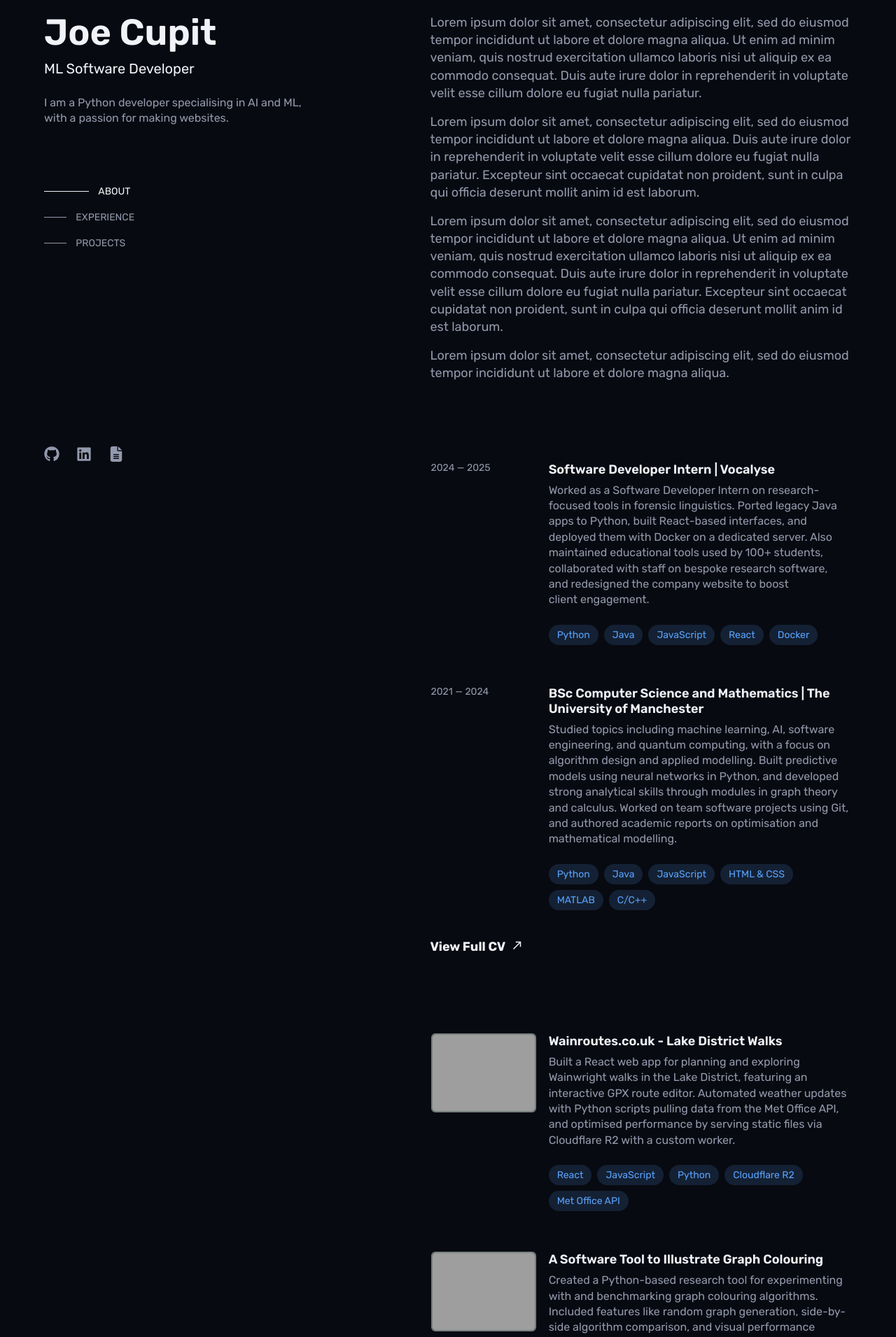
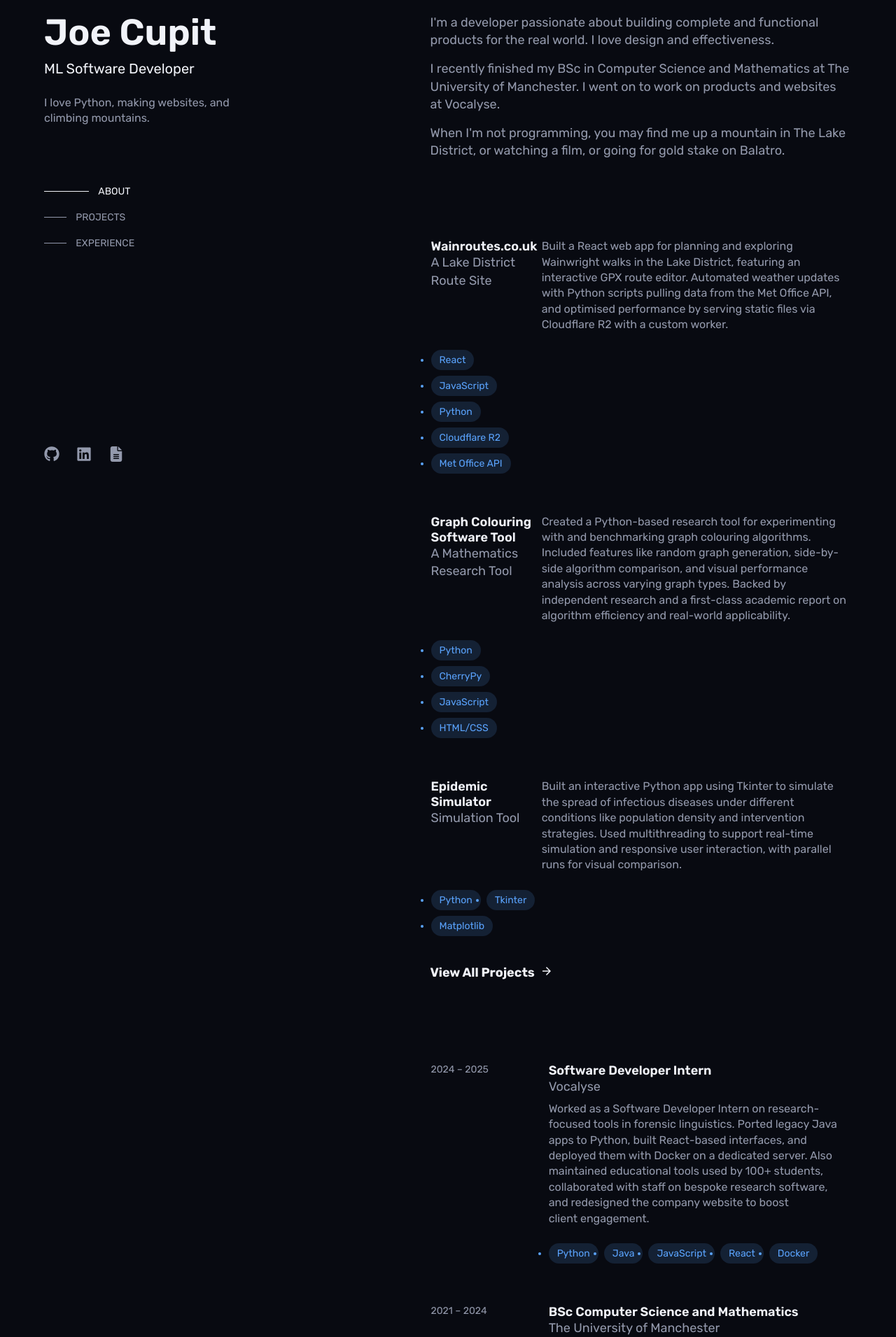
Before and after one commit to joe-cupit/web-portfolio, a React (Vite) app: page /cv in a window 1280 px wide. Shown: the part 60-1971 px from the top of the page at 70% size. Built offline with nearby package versions, Linux system fonts and the light colour scheme; grey boxes are pictures that could not be loaded.

Commit message:
Use CV data from json file

```diff
--- a/package.json
+++ b/package.json
@@ -12,6 +12,7 @@
   "dependencies": {
     "react": "^19.0.0",
     "react-dom": "^19.0.0",
+    "react-markdown": "^10.1.0",
     "react-router": "^7.5.0"
   },
   "devDependencies": {
--- /dev/null
+++ b/src/assets/cv.json
@@ -0,0 +1,52 @@
+{
+  "name": "Joe Cupit",
+  "tag": "ML Software Developer",
+  "intro": "I love Python, making websites, and climbing mountains.",
+  "sections": {
+    "about": [
+        "I'm a developer passionate about building complete and functional products for the real world. I love design and effectiveness.",
+        "I recently finished my BSc in Computer Science and Mathematics at [The University of Manchester](https://www.manchester.ac.uk/). I went on to work on products and websites at [Vocalyse](https://www.vocalyse.co.uk/).",
+        "When I'm not programming, you may find me up a mountain in The Lake District, or watching a film, or going for gold stake on [Balatro](https://www.playbalatro.com/)."
+    ],
+    "experience": [
+      {
+        "title": "Software Developer Intern",
+        "subtitle": "Vocalyse",
+        "dates": ["2024", "2025"],
+        "description": "Worked as a Software Developer Intern on research-focused tools in forensic linguistics. Ported legacy Java apps to Python, built React-based interfaces, and deployed them with Docker on a dedicated server. Also maintained educational tools used by 100+ students, collaborated with staff on bespoke research software, and redesigned the company website to boost client engagement.",
+        "tools": ["Python", "Java", "JavaScript", "React", "Docker"],
+        "link": "https://www.vocalyse.co.uk"
+      },
+      {
+        "title": "BSc Computer Science and Mathematics",
+        "subtitle": "The University of Manchester",
+        "dates": ["2021", "2024"],
+        "description": "Studied topics including machine learning, AI, software engineering, and quantum computing, with a focus on algorithm design and applied modelling. Built predictive models using neural networks in Python, and developed strong analytical skills through modules in graph theory and calculus. Worked on team software projects using Git, and authored academic reports on optimisation and mathematical modelling.",
+        "tools": ["Python", "Java", "JavaScript", "HTML/CSS", "MATLAB", "C/C++"]
+      }
+    ],
+    "projects": [
+      {
+        "title": "Wainroutes.co.uk",
+        "subtitle": "A Lake District Route Site",
+        "imageUrl": "wainroutes.png",
+        "description": "Built a React web app for planning and exploring Wainwright walks in the Lake District, featuring an interactive GPX route editor. Automated weather updates with Python scripts pulling data from the Met Office API, and optimised performance by serving static files via Cloudflare R2 with a custom worker.",
+        "tools": ["React", "JavaScript", "Python", "Cloudflare R2", "Met Office API"]
+      },
+      {
+        "title": "Graph Colouring Software Tool",
+        "subtitle": "A Mathematics Research Tool",
+        "imageUrl": "a-software-tool-to-illustrate-graph-colouring.png",
+        "description": "Created a Python-based research tool for experimenting with and benchmarking graph colouring algorithms. Included features like random graph generation, side-by-side algorithm comparison, and visual performance analysis across varying graph types. Backed by independent research and a first-class academic report on algorithm efficiency and real-world applicability.",
+        "tools": ["Python", "CherryPy", "JavaScript", "HTML/CSS"]
+      },
+      {
+        "title": "Epidemic Simulator",
+        "subtitle": "Simulation Tool",
+        "imageUrl": "wonderlane-b9-odQi5oDo-unsplash.jpg",
+        "description": "Built an interactive Python app using Tkinter to simulate the spread of infectious diseases under different conditions like population density and intervention strategies. Used multithreading to support real-time simulation and responsive user interaction, with parallel runs for visual comparison.",
+        "tools": ["Python", "Tkinter", "Matplotlib"]
+      }
+    ]
+  }
+}
--- a/src/pages/CV/CV.tsx
+++ b/src/pages/CV/CV.tsx
@@ -3,8 +3,39 @@ import About from "./sections/About";
 import Experience from "./sections/Experience";
 import Projects from "./sections/Projects";
 
+import CVJson from "../../assets/cv.json";
+
+
+export type ExperienceType = {
+  title: string;
+  subtitle?: string;
+  dates: [string, string];
+  description: string;
+  tools: string[];
+  link?: string;
+}
+export type ProjectType = {
+  title: string;
+  subtitle?: string;
+  imageUrl: string;
+  description: string;
+  tools: string[];
+}
+
+type CVType = {
+  name: string;
+  tag: string;
+  intro: string;
+  sections: {
+    about: string[];
+    experience: ExperienceType[];
+    projects: ProjectType[]};
+}
+
 
 export default function CV() {
+
+  const data = CVJson as CVType;
 
   const [currentSection, setCurrentSection] = useState("about");
 
@@ -13,8 +44,8 @@ export default function CV() {
   const projectsRef = useRef<HTMLElement>(null);
   const sections = [
     {section: "about", ref: aboutRef},
+    {section: "projects", ref: projectsRef},
     {section: "experience", ref: experienceRef},
-    {section: "projects", ref: projectsRef}
   ]
 
   const scrollToSection = (secName: string) => {
@@ -58,19 +89,18 @@ export default function CV() {
     <div className="cv-page">
       <header className="cv-left">
         <div className="cv-left-top">
-          <h1 className="title">Joe Cupit</h1>
-          <p className="subtitle">ML Software Developer</p>
-          <p className="cv-left-desc">I am a Python developer specialising in AI and ML, with a passion for making websites.</p>
+          <h1 className="title">{data.name}</h1>
+          <p className="subtitle">{data.tag}</p>
+          <p className="cv-left-desc">{data.intro}</p>
 
           <nav className="cv-left__nav">
             <ul>
               <li><button onClick={() => scrollToSection("about")} data-active={currentSection === "about"}>About</button></li>
+              <li><button onClick={() => scrollToSection("projects")} data-active={currentSection === "projects"}>Projects</button></li>
               <li><button onClick={() => scrollToSection("experience")} data-active={currentSection === "experience"}>Experience</button></li>
-              <li><button onClick={() => scrollToSection("projects")} data-active={currentSection === "projects"}>Projects</button></li>
             </ul>
           </nav>
         </div>
-
         <div className="cv-left-bottom">
           <a href="https://github.com/joe-cupit" target="_blank" title="Joe Cupit on GitHub">
             <svg xmlns="http://www.w3.org/2000/svg" width={50} viewBox="0 0 496 512" fill="currentColor"><path d="M165.9 397.4c0 2-2.3 3.6-5.2 3.6-3.3 .3-5.6-1.3-5.6-3.6 0-2 2.3-3.6 5.2-3.6 3-.3 5.6 1.3 5.6 3.6zm-31.1-4.5c-.7 2 1.3 4.3 4.3 4.9 2.6 1 5.6 0 6.2-2s-1.3-4.3-4.3-5.2c-2.6-.7-5.5 .3-6.2 2.3zm44.2-1.7c-2.9 .7-4.9 2.6-4.6 4.9 .3 2 2.9 3.3 5.9 2.6 2.9-.7 4.9-2.6 4.6-4.6-.3-1.9-3-3.2-5.9-2.9zM244.8 8C106.1 8 0 113.3 0 252c0 110.9 69.8 205.8 169.5 239.2 12.8 2.3 17.3-5.6 17.3-12.1 0-6.2-.3-40.4-.3-61.4 0 0-70 15-84.7-29.8 0 0-11.4-29.1-27.8-36.6 0 0-22.9-15.7 1.6-15.4 0 0 24.9 2 38.6 25.8 21.9 38.6 58.6 27.5 72.9 20.9 2.3-16 8.8-27.1 16-33.7-55.9-6.2-112.3-14.3-112.3-110.5 0-27.5 7.6-41.3 23.6-58.9-2.6-6.5-11.1-33.3 2.6-67.9 20.9-6.5 69 27 69 27 20-5.6 41.5-8.5 62.8-8.5s42.8 2.9 62.8 8.5c0 0 48.1-33.6 69-27 13.7 34.7 5.2 61.4 2.6 67.9 16 17.7 25.8 31.5 25.8 58.9 0 96.5-58.9 104.2-114.8 110.5 9.2 7.9 17 22.9 17 46.4 0 33.7-.3 75.4-.3 83.6 0 6.5 4.6 14.4 17.3 12.1C428.2 457.8 496 362.9 496 252 496 113.3 383.5 8 244.8 8zM97.2 352.9c-1.3 1-1 3.3 .7 5.2 1.6 1.6 3.9 2.3 5.2 1 1.3-1 1-3.3-.7-5.2-1.6-1.6-3.9-2.3-5.2-1zm-10.8-8.1c-.7 1.3 .3 2.9 2.3 3.9 1.6 1 3.6 .7 4.3-.7 .7-1.3-.3-2.9-2.3-3.9-2-.6-3.6-.3-4.3 .7zm32.4 35.6c-1.6 1.3-1 4.3 1.3 6.2 2.3 2.3 5.2 2.6 6.5 1 1.3-1.3 .7-4.3-1.3-6.2-2.2-2.3-5.2-2.6-6.5-1zm-11.4-14.7c-1.6 1-1.6 3.6 0 5.9 1.6 2.3 4.3 3.3 5.6 2.3 1.6-1.3 1.6-3.9 0-6.2-1.4-2.3-4-3.3-5.6-2z"/></svg>
@@ -83,12 +113,12 @@ export default function CV() {
           </a>
         </div>
       </header>
+      <main className="cv-right">
+        <About ref={aboutRef} paragraphs={data.sections.about} />
+        <Projects ref={projectsRef} projects={data.sections.projects} />
+        <Experience ref={experienceRef} experience={data.sections.experience} />
 
-      <main className="cv-right">
-        <About ref={aboutRef} />
-        <Experience ref={experienceRef} />
-        <Projects ref={projectsRef} />
-        <div className="cv-right__bottom">
+        <div className="cv-right__bottom" style={{marginBlockStart: "5rem"}}>
           Thanks for reading!
         </div>
       </main>
--- a/src/pages/CV/sections/About.tsx
+++ b/src/pages/CV/sections/About.tsx
@@ -1,13 +1,27 @@
+import ReactMarkdown from "react-markdown";
 
-export default function About({ ref } : { ref: React.RefObject<HTMLElement|null> }) {
+
+export default function About({ ref, paragraphs } : { ref: React.RefObject<HTMLElement|null>; paragraphs: string[] }) {
   return (
     <section className="cv-section" ref={ref}>
       <h2 className="cv-section__title">About</h2>
       <div className="cv-section__about">
-        <p>Lorem ipsum dolor sit amet, consectetur adipiscing elit, sed do eiusmod tempor incididunt ut labore et dolore magna aliqua. Ut enim ad minim veniam, quis nostrud exercitation ullamco laboris nisi ut aliquip ex ea commodo consequat. Duis aute irure dolor in reprehenderit in voluptate velit esse cillum dolore eu fugiat nulla pariatur.</p>
-        <p>Lorem ipsum dolor sit amet, consectetur adipiscing elit, sed do eiusmod tempor incididunt ut labore et dolore magna aliqua. Duis aute irure dolor in reprehenderit in voluptate velit esse cillum dolore eu fugiat nulla pariatur. Excepteur sint occaecat cupidatat non proident, sunt in culpa qui officia deserunt mollit anim id est laborum.</p>
-        <p>Lorem ipsum dolor sit amet, consectetur adipiscing elit, sed do eiusmod tempor incididunt ut labore et dolore magna aliqua. Ut enim ad minim veniam, quis nostrud exercitation ullamco laboris nisi ut aliquip ex ea commodo consequat. Duis aute irure dolor in reprehenderit in voluptate velit esse cillum dolore eu fugiat nulla pariatur. Excepteur sint occaecat cupidatat non proident, sunt in culpa qui officia deserunt mollit anim id est laborum.</p>
-        <p>Lorem ipsum dolor sit amet, consectetur adipiscing elit, sed do eiusmod tempor incididunt ut labore et dolore magna aliqua.</p>
+        {paragraphs.map((p, index) => {
+          return (
+            <ReactMarkdown
+              key={index}
+              components={
+                {a: ({ node, ...props }) =>
+                  <a {...props} target="_blank" rel="noopener noreferrer">
+                    {props.children}
+                  </a>
+                }
+              }
+            >
+              {p}
+            </ReactMarkdown>
+          )
+        })}
       </div>
     </section>
   )
--- a/src/pages/CV/sections/Entry.tsx
+++ b/src/pages/CV/sections/Entry.tsx
@@ -1,18 +1,56 @@
-export default function CVEntry({ dates, imageUrl, name, desc, tools } : { dates?: string; imageUrl?: string; name: string; desc?: string; tools?: string[] }) {
+import { ExperienceType, ProjectType } from "../CV";
+
+
+export function ExperienceEntry({ data } : { data: ExperienceType }) {
   return (
-    <article className="cv__entry">
-      {dates && <div className="cv__entry_date">{dates}</div>}
-      {imageUrl && <img src={imageUrl} className="cv__entry_img" />}
+    <article className="cv__entry cv__entry-experience">
+      <p className="cv__entry_date">{data.dates[0]+" – "+data.dates[1]}</p>
 
       <div className="cv__entry_main">
-        <h3 className="cv__entry_title">{name}</h3>
-        <p className="cv__entry_desc">{desc}</p>
-        <div className="cv__entry_tools">
-          {tools?.map((tool, index) => {
-            return <div key={index} className="cv__entry_tool">{tool}</div>
-          })}
-        </div>
+        <EntryTitle title={data.title} subtitle={data.subtitle} />
+        <p className="cv__entry_desc">{data.description}</p>
+        <ToolList tools={data.tools} />
       </div>
     </article>
   )
 }
+
+
+export function ProjectEntry({ data } : { data: ProjectType }) {
+  return (
+    <article className="cv__entry cv__entry-project cv__entry_main">
+      <EntryTitle title={data.title} subtitle={data.subtitle} horizontal={true} />
+      <p className="cv__entry_desc">{data.description}</p>
+      <ToolList tools={data.tools} />
+      {/* <img src={"/images/"+data.imageUrl} className="cv__entry_img" /> */}
+    </article>
+  )
+}
+
+
+function EntryTitle({ title, subtitle, horizontal=false } : { title: string; subtitle?: string; horizontal?: boolean }) {
+
+  const titleElement = <h3 className="cv__entry_title">{title}</h3>
+
+  return (
+    subtitle
+      ? <div className={horizontal ? "cv__entry_title-group" : ""}>
+          {titleElement}
+          <p className="cv__entry_subtitle">
+            {subtitle}
+          </p>
+        </div>
+      : titleElement
+  )
+}
+
+
+function ToolList({ tools } : { tools: string[] }) {
+  return (
+    <ul className="cv__entry_tools">
+      {tools.map((tool, index) => {
+        return <li key={index} className="cv__entry_tool">{tool}</li>
+      })}
+    </ul>
+  )
+}
--- a/src/pages/CV/sections/Experience.tsx
+++ b/src/pages/CV/sections/Experience.tsx
@@ -1,23 +1,15 @@
 import OuterLink from "../../../components/Links/OuterLink";
-import CVEntry from "./Entry";
+import { ExperienceEntry } from "./Entry";
+import { ExperienceType } from "../CV";
 
 
-export default function Experience({ ref } : { ref: React.RefObject<HTMLElement|null> }) {
+export default function Experience({ ref, experience } : { ref: React.RefObject<HTMLElement|null>; experience: ExperienceType[] }) {
   return (
     <section className="cv-section" ref={ref}>
       <h2 className="cv-section__title">Experience</h2>
-      <CVEntry
-        dates="2024 — 2025"
-        name="Software Developer Intern | Vocalyse"
-        desc="Worked as a Software Developer Intern on research-focused tools in forensic linguistics. Ported legacy Java apps to Python, built React-based interfaces, and deployed them with Docker on a dedicated server. Also maintained educational tools used by 100+ students, collaborated with staff on bespoke research software, and redesigned the company website to boost client engagement."
-        tools={["Python", "Java", "JavaScript", "React", "Docker"]}
-      />
-      <CVEntry
-        dates="2021 — 2024"
-        name="BSc Computer Science and Mathematics | The University of Manchester"
-        desc="Studied topics including machine learning, AI, software engineering, and quantum computing, with a focus on algorithm design and applied modelling. Built predictive models using neural networks in Python, and developed strong analytical skills through modules in graph theory and calculus. Worked on team software projects using Git, and authored academic reports on optimisation and mathematical modelling."
-        tools={["Python", "Java", "JavaScript", "HTML & CSS", "MATLAB", "C/C++"]}
-      />
+      {experience.map((e, index) => {
+        return <ExperienceEntry key={index} data={e} />
+      })}
       <OuterLink href="./cv/cv.pdf">View Full CV</OuterLink>
     </section>
   )
--- a/src/pages/CV/sections/Projects.tsx
+++ b/src/pages/CV/sections/Projects.tsx
@@ -1,30 +1,15 @@
-import { Link } from "react-router";
-import CVEntry from "./Entry";
 import InnerLink from "../../../components/Links/InnerLink";
+import { ProjectEntry } from "./Entry";
+import { ProjectType } from "../CV";
 
 
-export default function Projects({ ref } : { ref: React.RefObject<HTMLElement|null> }) {
+export default function Projects({ ref, projects } : { ref: React.RefObject<HTMLElement|null>; projects: ProjectType[] }) {
   return (
     <section className="cv-section" ref={ref}>
       <h2 className="cv-section__title">Projects</h2>
-      <CVEntry
-        imageUrl="/images/wonderlane-b9-odQi5oDo-unsplash.jpg"
-        name="Wainroutes.co.uk - Lake District Walks"
-        desc="Built a React web app for planning and exploring Wainwright walks in the Lake District, featuring an interactive GPX route editor. Automated weather updates with Python scripts pulling data from the Met Office API, and optimised performance by serving static files via Cloudflare R2 with a custom worker."
-        tools={["React", "JavaScript", "Python", "Cloudflare R2", "Met Office API"]}
-      />
-      <CVEntry
-        imageUrl="/images/wonderlane-b9-odQi5oDo-unsplash.jpg"
-        name="A Software Tool to Illustrate Graph Colouring"
-        desc="Created a Python-based research tool for experimenting with and benchmarking graph colouring algorithms. Included features like random graph generation, side-by-side algorithm comparison, and visual performance analysis across varying graph types. Backed by independent research and a first-class academic report on algorithm efficiency and real-world applicability."
-        tools={["Python", "CherryPy", "JavaScript", "HTML & CSS"]}
-      />
-      <CVEntry
-        imageUrl="/images/wonderlane-b9-odQi5oDo-unsplash.jpg"
-        name="Epidemic Simulator"
-        desc="Built an interactive Python app using Tkinter to simulate the spread of infectious diseases under different conditions like population density and intervention strategies. Used multithreading to support real-time simulation and responsive user interaction, with parallel runs for visual comparison."
-        tools={["Python", "TKinter", "Matplotlib"]}
-      />
+      {projects.map((p, index) => {
+        return <ProjectEntry key={index} data={p} />
+      })}
       <InnerLink to="/projects">View All Projects</InnerLink>
     </section>
   )
```
Also changed, not shown: 1 other file (tests, documents, lock files or other folders).
